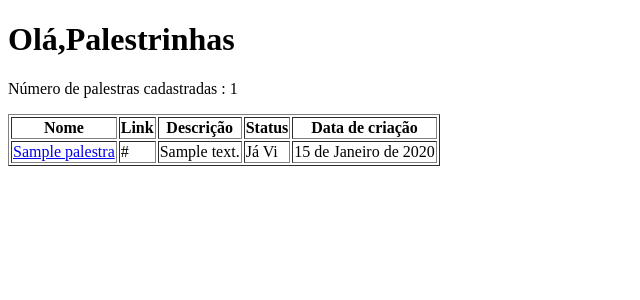
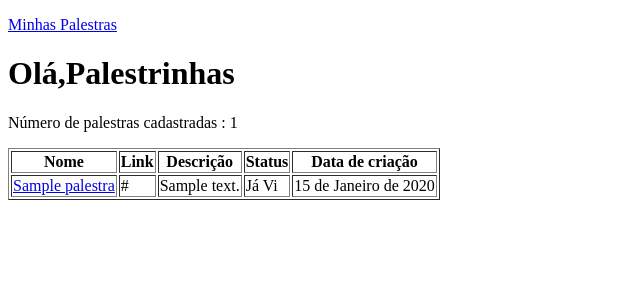
Before and after one commit to Carine-Neris/palestinhas, a Django app: page / in a window 1280 px wide. Shown: the top 300 px of the page, without its empty margins (0-640 px from the left). Run offline with Django 4.2, Linux system fonts and the light colour scheme; tables that the repository leaves empty hold one stand-in row (values such as "Sample post").

Commit message:
adicionando nav nos htmls

```diff
--- a/palestrinhas/templates/palestras/index.html
+++ b/palestrinhas/templates/palestras/index.html
@@ -5,6 +5,9 @@
     <title>Palestrinhas</title>
 </head>
 <body>
+    <nav>
+        <p><a href="{% url 'palestrasuser'%}">Minhas Palestras</a></p>
+    </nav>
     <h1>Olá,Palestrinhas</h1>
     <p>Número de palestras cadastradas : {{ context|length }}</p>
     <table border="1">
--- a/palestrinhas/templates/palestras/palestras_by_user.html
+++ b/palestrinhas/templates/palestras/palestras_by_user.html
@@ -5,6 +5,9 @@
     <title>Palestrinhas</title>
 </head>
 <body>
+    <nav>
+        <p><a href="{% url 'palestras'%}">Home</a></p>
+    </nav>
     <h1>Olá,Palestrinhas</h1>
     <p>Número de palestras cadastradas : {{ context|length }}</p>
     <table border="1">
```
